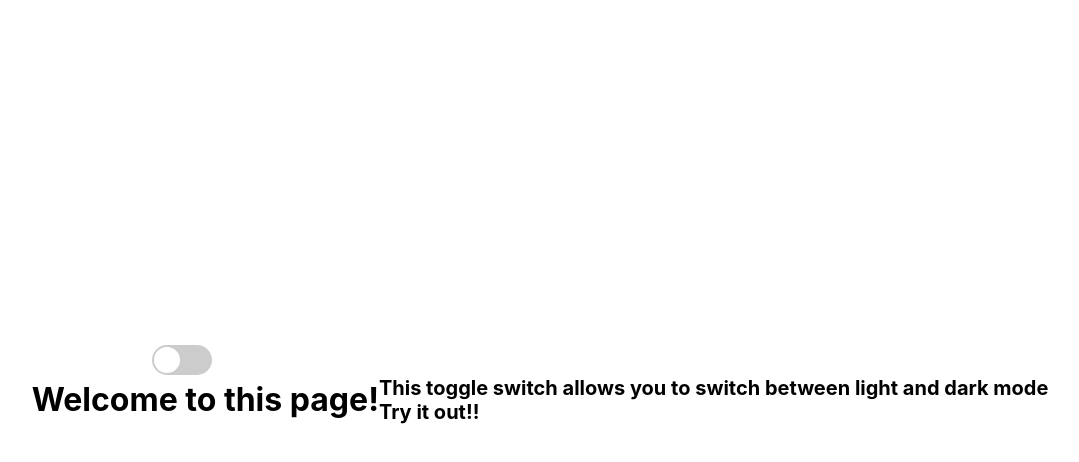
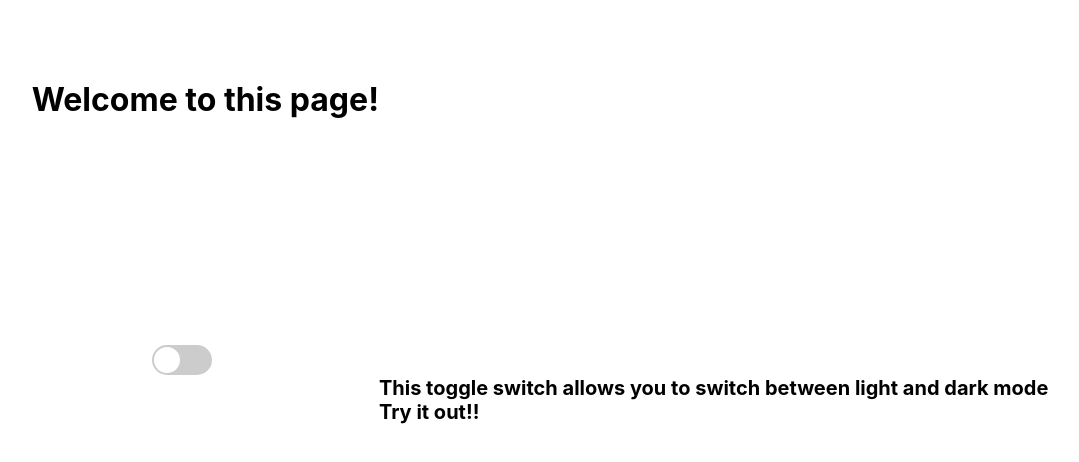
Before and after one commit to Eshhaa11/light-dark-mode-toggle, a React (Create React App) app: page / in a window 1280 px wide. Shown: the top 462 px of the page, without its empty margins (130-1209 px from the left). Built offline with nearby package versions, Linux system fonts and the light colour scheme.

Commit message:
added top

```diff
--- a/src/Components/Toggle.css
+++ b/src/Components/Toggle.css
@@ -41,6 +41,7 @@
 
   h1 {
     position: relative;
+    top: -300px;
     margin-top: 20px;
     font-size: 2rem;
   }
```
